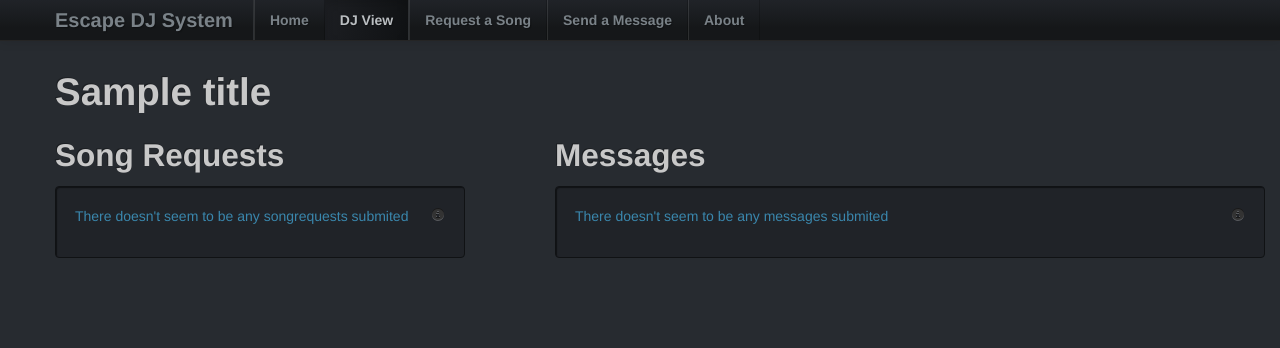
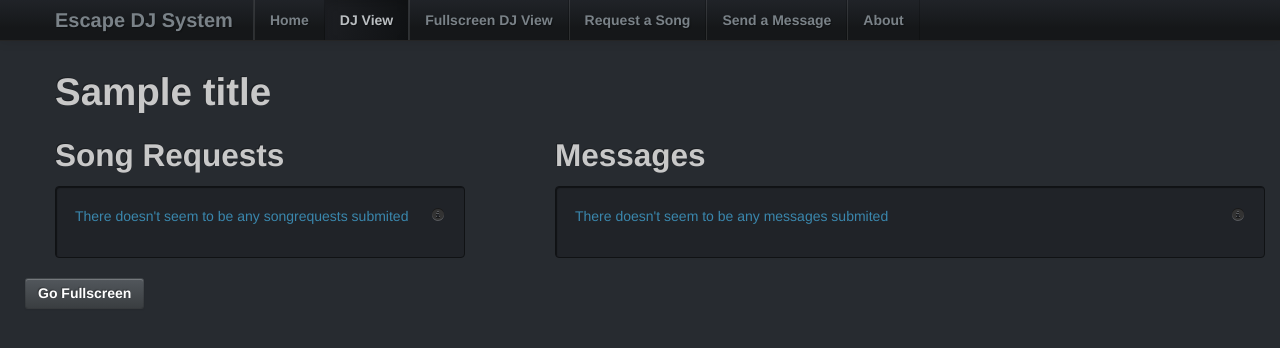
Before and after one commit to juliuxu/EscapeDJSystem, a Django app: template escapedjsystem/escapedjsystem/templates/esc_djview.html in a window 1280 px wide. Shown: the top 348 px of the page. Run offline with Django 3.2, Linux system fonts and the light colour scheme; the template is opened without the code that fills it: most values are stand-ins (such as "Sample title", 1, 10 or a date in 2020).

Commit message:
added fullscreen option to djview

```diff
--- a/escapedjsystem/escapedjsystem/templates/esc_base.html
+++ b/escapedjsystem/escapedjsystem/templates/esc_base.html
@@ -30,6 +30,9 @@
       .songrequest {
 
       }
+      #fullscreenButton {
+
+      }
 
     </style>
     <link href="{{ STATIC_URL }}css/bootstrap-responsive.css" rel="stylesheet">
@@ -59,6 +62,7 @@
             <ul class="nav">
               <li class="{% block nav-home-class %}{% endblock %}"><a href="{% url "home" %}">Home</a></li>
               <li class="{% block nav-djview-class %}{% endblock %}"><a href="{% url "djview" %}">DJ View</a></li>
+              <li class="{% block nav-fullscreen-djview-class %}{% endblock %}"><a href="{% url "djview" %}#fullscreen">Fullscreen DJ View</a></li>
               <li class="{% block nav-songrequest-class %}{% endblock %}"><a href="{% url "songrequest" %}">Request a Song</a></li>
               <li class="{% block nav-newmessage-class %}{% endblock %}"><a href="{% url "newmessage" %}">Send a Message</a></li>
               <li class="{% block nav-about-class %}{% endblock %}"><a href="#about">About</a></li>
@@ -70,7 +74,7 @@
 
     <div class="container">
 
-      <h1>{{ title }}</h1>
+      <h1 id="title_h1">{{ title }}</h1>
       <div class="row">
       {% block content %}{% endblock %}
       </div>
--- a/escapedjsystem/escapedjsystem/templates/esc_djview.html
+++ b/escapedjsystem/escapedjsystem/templates/esc_djview.html
@@ -8,4 +8,50 @@
 
 {% include "esc_elementlist.html" with e_name="message" e_names="messages" e_title="Messages" e_url="getmessages" e_max="7" e_elements=msgs span_value="span7" offset_value="offset1" %}
 
+<button id="fullscreenButton" class="btn btn">Go Fullscreen</button>
+
+<script type="text/javascript">
+$(document).ready(function() {
+
+	window.fullscreenState = 0;
+
+	$(window).on('hashchange', function() {
+		if (window.location.hash == "#fullscreen") {
+			makeFullscreen();
+			fullscreenState = 1;
+			$('#fullscreenButton').html('Exit Fullscreen');
+		}
+	});
+	$(window).trigger('hashchange');
+
+	$('#fullscreenButton').on('click', function() {
+		if (window.fullscreenState == 0) {
+
+			makeFullscreen();
+			$(this).html('Exit Fullscreen');
+
+		}
+		else {
+			unfullScreen();
+			$(this).html('Go Fullscreen');
+		}
+	});
+
+});
+
+//We make it fullscreen client side
+function makeFullscreen(){
+	$('.navbar').hide();
+	$('#title_h1').hide();
+	$('body').css('padding-top','0px');
+	window.fullscreenState = 1;
+}
+function unfullScreen() {
+	$('.navbar').show();
+	$('#title_h1').show();
+	$('body').css('padding-top','60px');
+	window.fullscreenState = 0;
+}
+</script>
+
 {% endblock %}
--- a/escapedjsystem/escapedjsystem/templates/esc_newmessage.html
+++ b/escapedjsystem/escapedjsystem/templates/esc_newmessage.html
@@ -11,9 +11,9 @@
 <form action="{% url "newmessage" %}" method="post" class="ajax" data-replace-inner="#newmessage_result" data-method="post">
 	{% csrf_token %}
 	{{ newMessageForm|as_bootstrap }}
-    <div class="control-group">
+	<div class="control-group">
 		<div class="controls">
-			<input type="submit" class="btn btn-primary" value="Send message" />
+			<input type="submit" class="btn" value="Send message" />
 		</div>
 	</div>
 </form>
--- a/escapedjsystem/escapedjsystem/templates/esc_songrequest.html
+++ b/escapedjsystem/escapedjsystem/templates/esc_songrequest.html
@@ -12,7 +12,7 @@
     {{ songRequestForm|as_bootstrap }}
     <div class="control-group">
 		<div class="controls">
-  			<input type="submit" value="Request Song" class="btn btn-primary" />
+  			<input type="submit" value="Request Song" class="btn" />
 		</div>
 	</div>
 </form>
--- a/escapedjsystem/escapedjsystem/urls.py
+++ b/escapedjsystem/escapedjsystem/urls.py
@@ -3,7 +3,9 @@ from django.conf.urls import patterns, url
 urlpatterns = patterns(
     '',
     url(r'^$', 'escapedjsystem.escapedjsystem.views.home', name='home'),
+
     url(r'^djview', 'escapedjsystem.escapedjsystem.views.djview', name='djview'),
+
     url(r'^newmessage', 'escapedjsystem.escapedjsystem.views.newmessage', name='newmessage'),
     url(r'^songrequest', 'escapedjsystem.escapedjsystem.views.songrequest', name='songrequest'),
 
--- a/escapedjsystem/escapedjsystem/views.py
+++ b/escapedjsystem/escapedjsystem/views.py
@@ -33,6 +33,9 @@ def djview(request):
 
     c['msgs'] = Message.objects.order_by('-pk')[:5]
     c['songrequests'] = SongRequest.objects.order_by('-pk')[:5]
+
+    if request.method == "GET" and 'fullscreen' in request.GET:
+        c['fullscreen'] = True
 
     return render_to_response('esc_djview.html', RequestContext(request, c))
 
```
Also changed, not shown: escapedjsystem/media/js/jquery.timesince.js.
